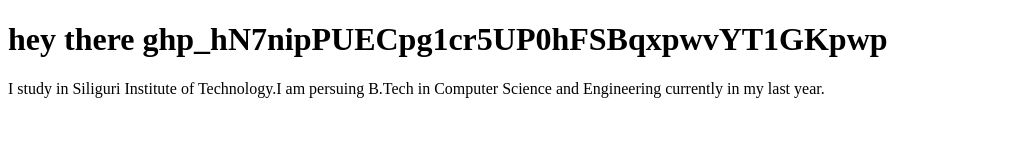
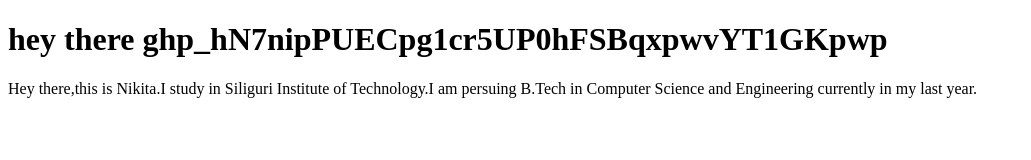
Before and after one commit to nikita12052000/NikitaSanyasi_Portfolio, a plain HTML site: page index.html in a window 1280 px wide. Shown: the whole page, without its empty margins (0-1031 px from the left). Drawn offline with Linux system fonts and the light colour scheme.

Commit message:
docs:update_name

```diff
--- a/index.html
+++ b/index.html
@@ -8,6 +8,6 @@
 </head>
 <body>
     <h1>hey there 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</h1>
-    <p>I study in Siliguri Institute of Technology.I am persuing B.Tech in Computer Science and Engineering currently in my last year. </p>
+    <p>Hey there,this is Nikita.I study in Siliguri Institute of Technology.I am persuing B.Tech in Computer Science and Engineering currently in my last year. </p>
 </body>
 </html>
```
